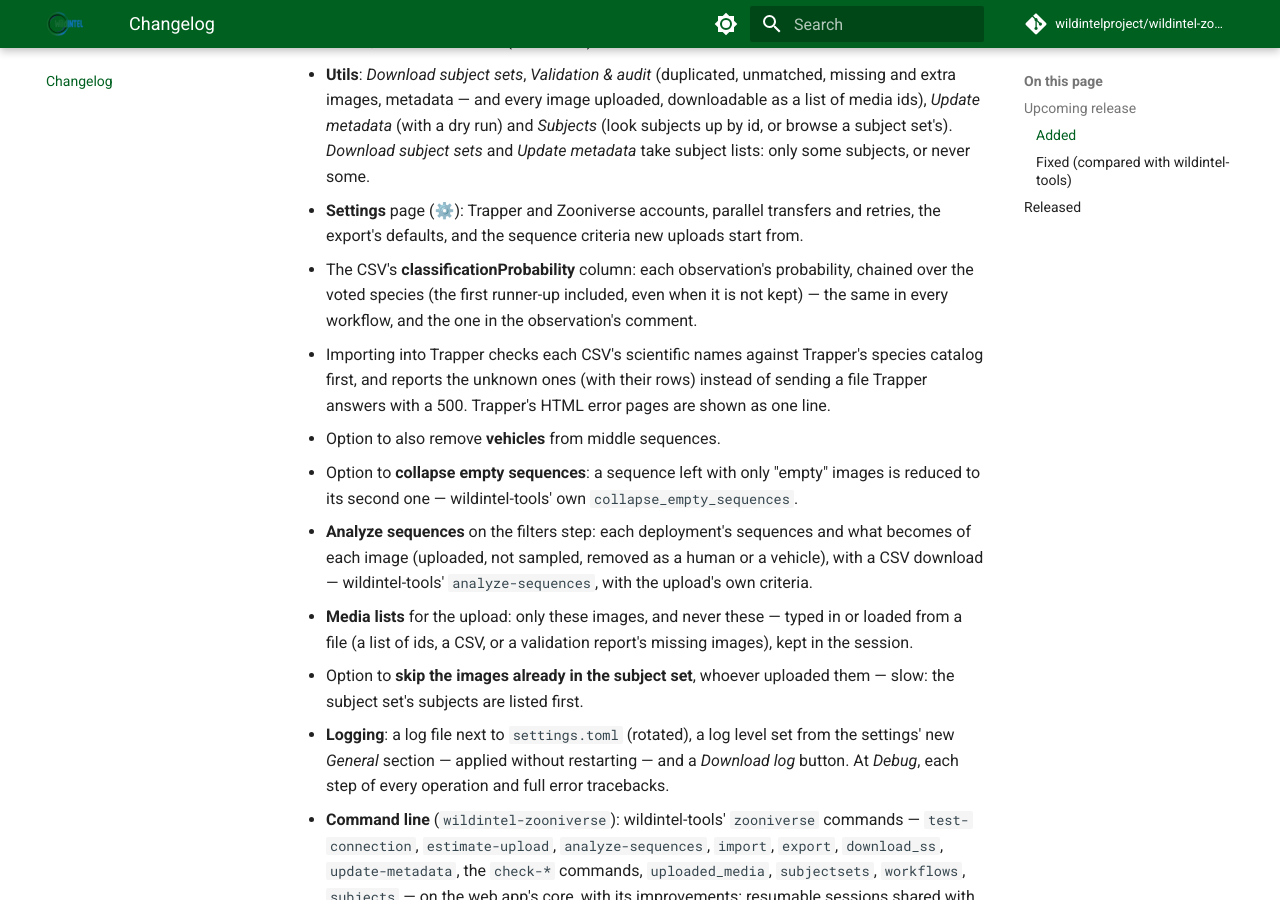
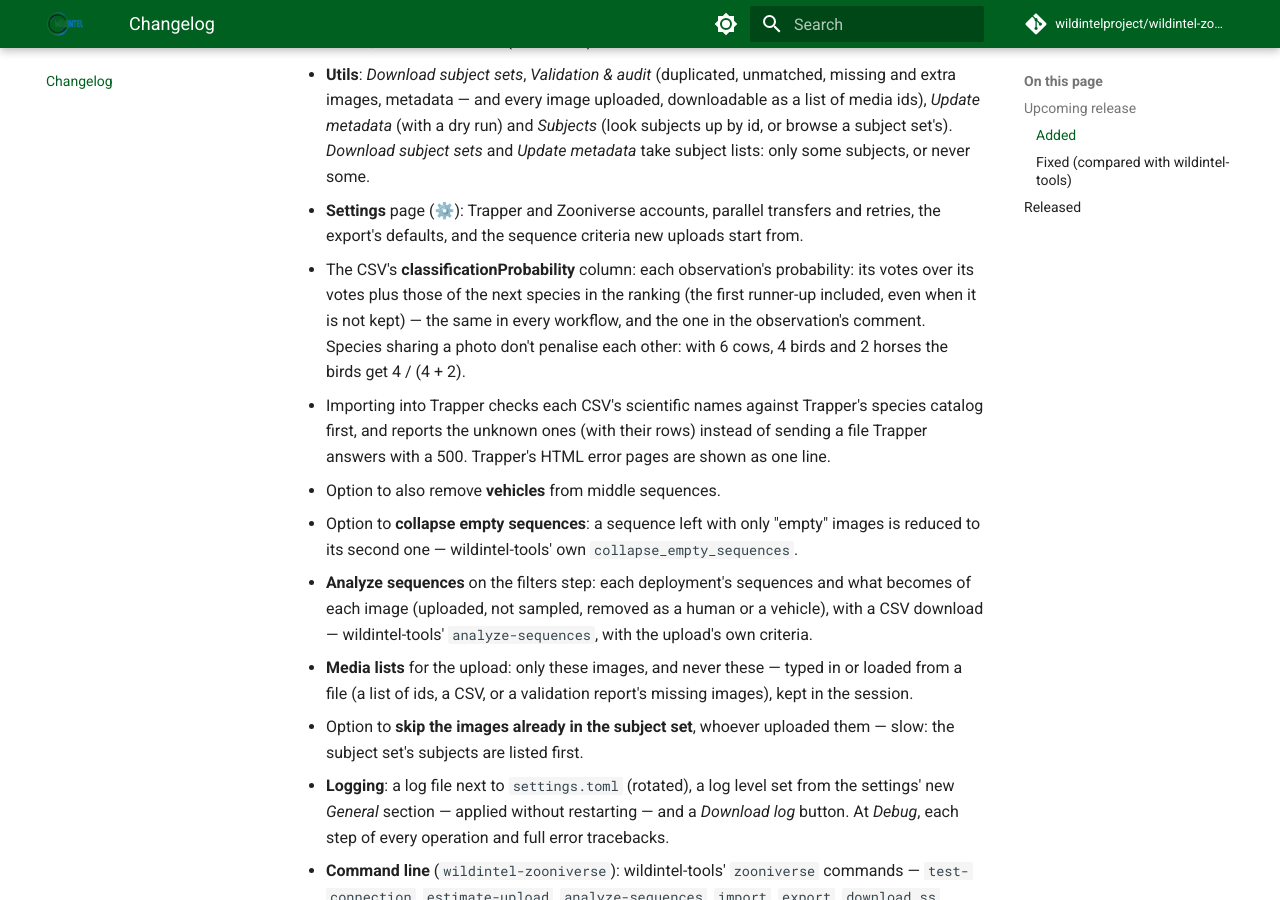
Before and after one commit to wildintelproject/wildintel-zooniverse, an MkDocs documentation site: the page built from docs/changelog.md, in a window 1280 px wide and 900 px high, scrolled down 1098 px. Built offline with MkDocs 1.6.1 and Material for MkDocs 9.7.7, drawn with Linux system fonts in a browser that asks for light colours; comment, search, counter and statistics services are not loaded; the version menu is left out.

Commit message:
Probability of each voted species is its votes over its votes plus the next one's, so species sharing a photo don't penalise each other

```diff
--- a/CHANGELOG.md
+++ b/CHANGELOG.md
@@ -44,9 +44,10 @@ adheres to [Semantic Versioning](https://semver.org/spec/v2.0.0.html).
   or never some.
 - **Settings** page (⚙️): Trapper and Zooniverse accounts, parallel transfers and retries, the
   export's defaults, and the sequence criteria new uploads start from.
-- The CSV's **classificationProbability** column: each observation's probability, chained over the
-  voted species (the first runner-up included, even when it is not kept) — the same in every workflow, and the one in the
-  observation's comment.
+- The CSV's **classificationProbability** column: each observation's probability: its votes over its
+  votes plus those of the next species in the ranking (the first runner-up included, even when it is not
+  kept) — the same in every workflow, and the one in the observation's comment. Species sharing a photo
+  don't penalise each other: with 6 cows, 4 birds and 2 horses the birds get 4 / (4 + 2).
 - Importing into Trapper checks each CSV's scientific names against Trapper's species catalog first,
   and reports the unknown ones (with their rows) instead of sending a file Trapper answers with a 500.
   Trapper's HTML error pages are shown as one line.
```
Also changed, not shown: docs/features.md (+2 -1 lines), 3 other files.
